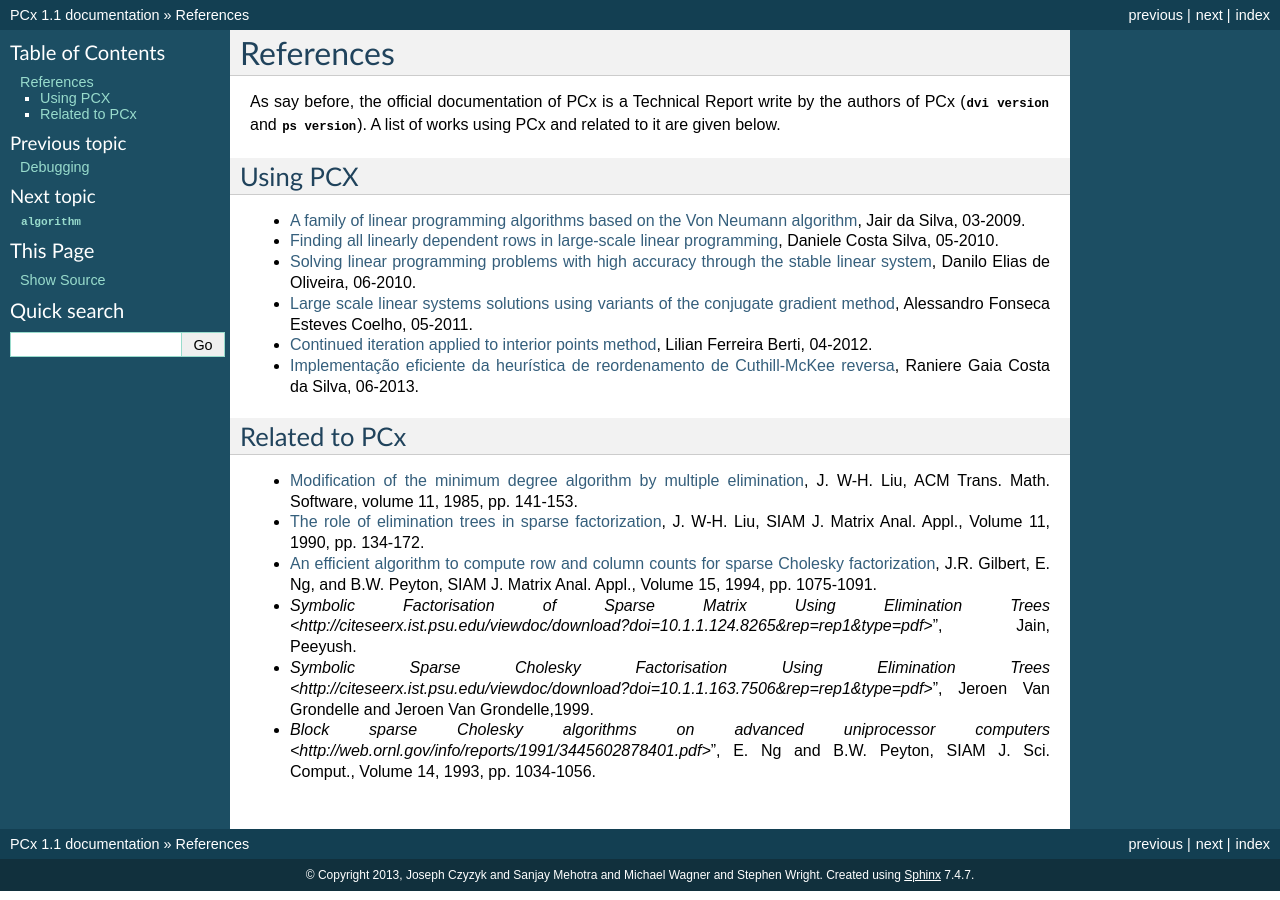
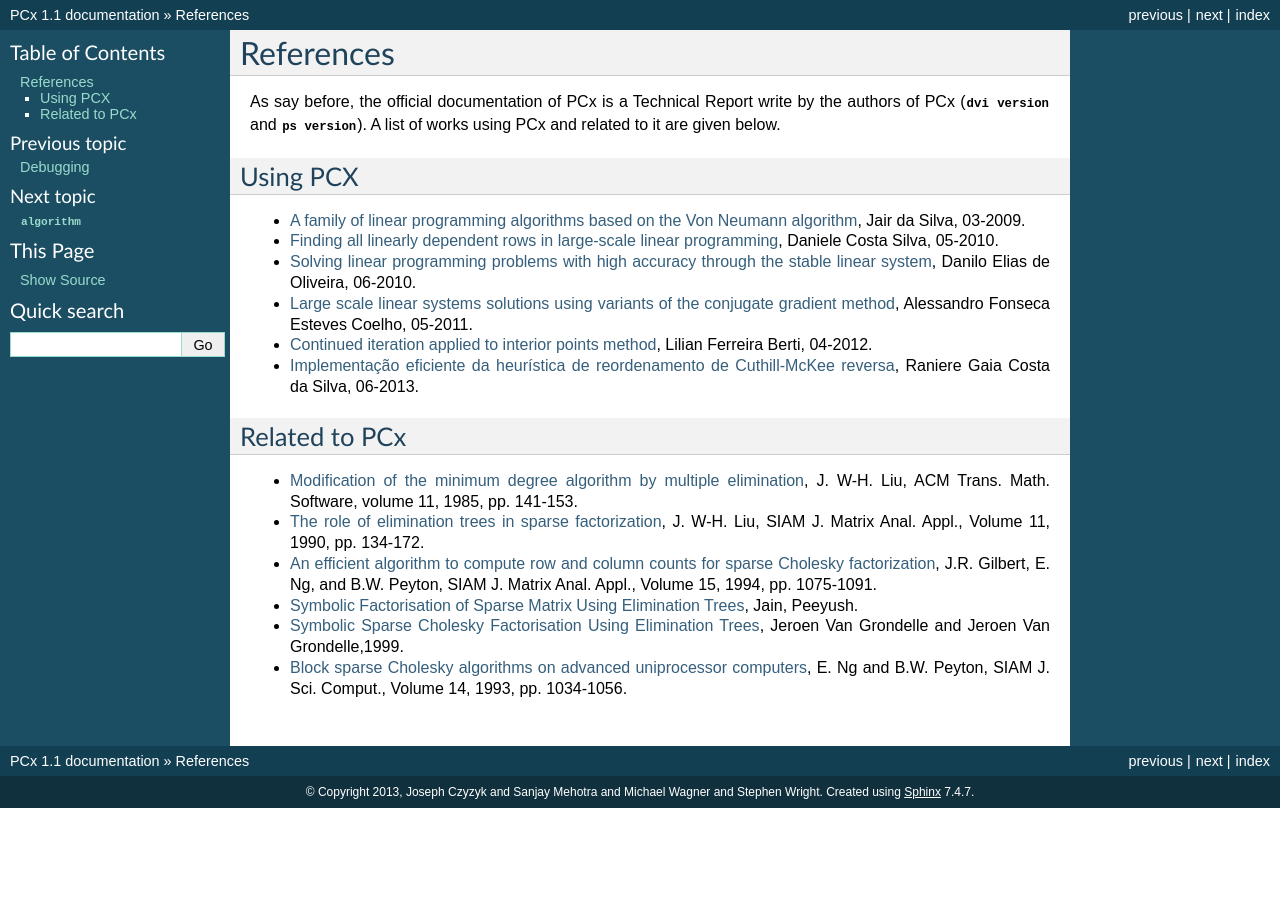
Before and after one commit to lpoo/PCx, a Sphinx documentation site: the page built from DOC/reference.rst, in a window 1280 px wide. Built offline with Sphinx 7.4.7, drawn with Linux system fonts in a browser that asks for light colours; formulas are drawn with MathJax 3; pages that are not in the unit, such as notebooks, are missing from menus.

```diff
--- a/DOC/reference.rst
+++ b/DOC/reference.rst
@@ -45,11 +45,11 @@
   Gilbert, E. Ng, and B.W. Peyton, SIAM J. Matrix Anal. Appl., Volume 15, 1994,
   pp. 1075-1091.
 * `Symbolic Factorisation of Sparse Matrix Using Elimination Trees
-  <http://citeseerx.ist.psu.edu/viewdoc/download?doi=10.1.1.124.8265&rep=rep1&type=pdf>`",
+  <http://citeseerx.ist.psu.edu/viewdoc/download?doi=10.1.1.124.8265&rep=rep1&type=pdf>`_,
   Jain, Peeyush.
 * `Symbolic Sparse Cholesky Factorisation Using Elimination Trees
-  <http://citeseerx.ist.psu.edu/viewdoc/download?doi=10.1.1.163.7506&rep=rep1&type=pdf>`",
+  <http://citeseerx.ist.psu.edu/viewdoc/download?doi=10.1.1.163.7506&rep=rep1&type=pdf>`_,
   Jeroen Van Grondelle and Jeroen Van Grondelle,1999.
 * `Block sparse Cholesky algorithms on advanced uniprocessor computers
-  <http://web.ornl.gov/info/reports/1991/3445602878401.pdf>`", E. Ng and B.W.
+  <http://web.ornl.gov/info/reports/1991/3445602878401.pdf>`_, E. Ng and B.W.
   Peyton, SIAM J. Sci.  Comput., Volume 14, 1993, pp. 1034-1056.
```
